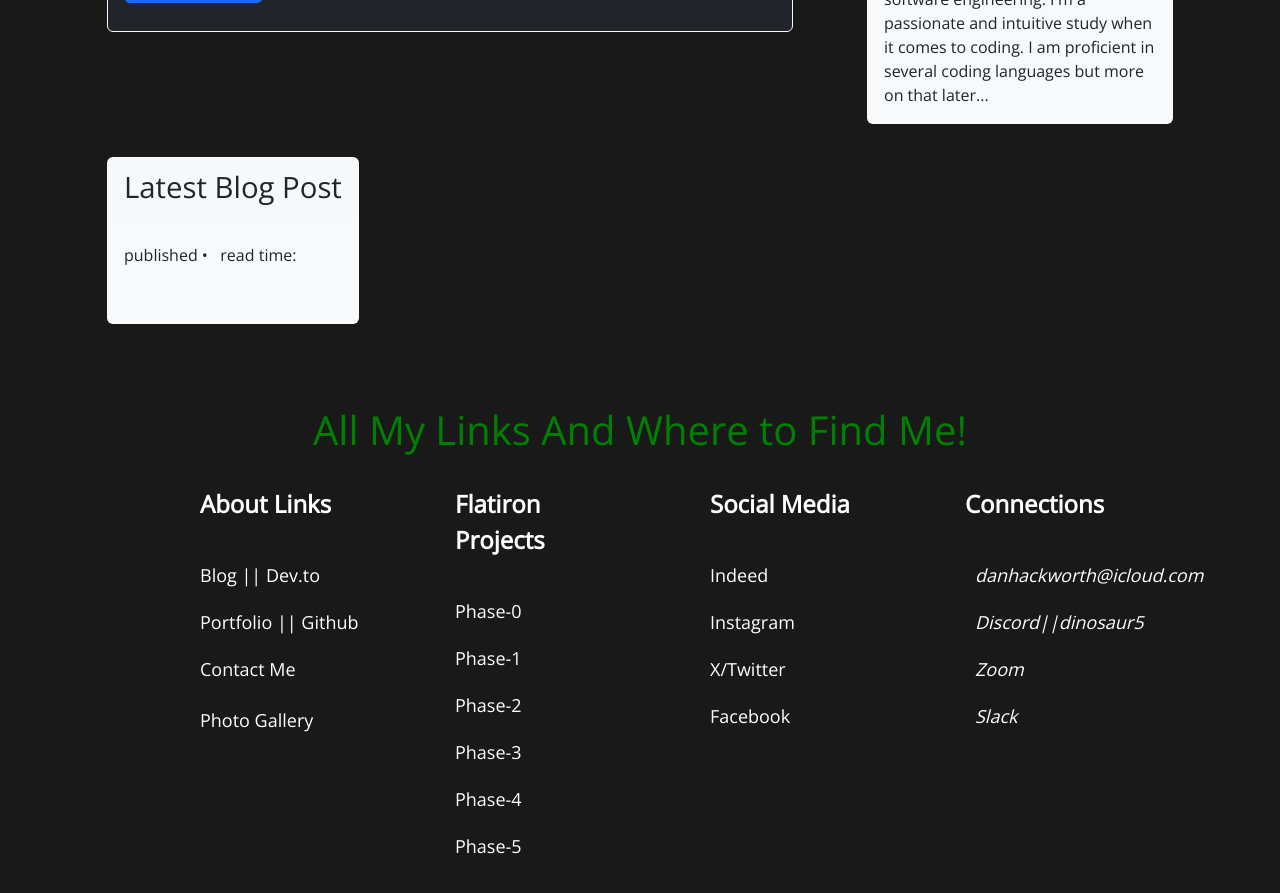
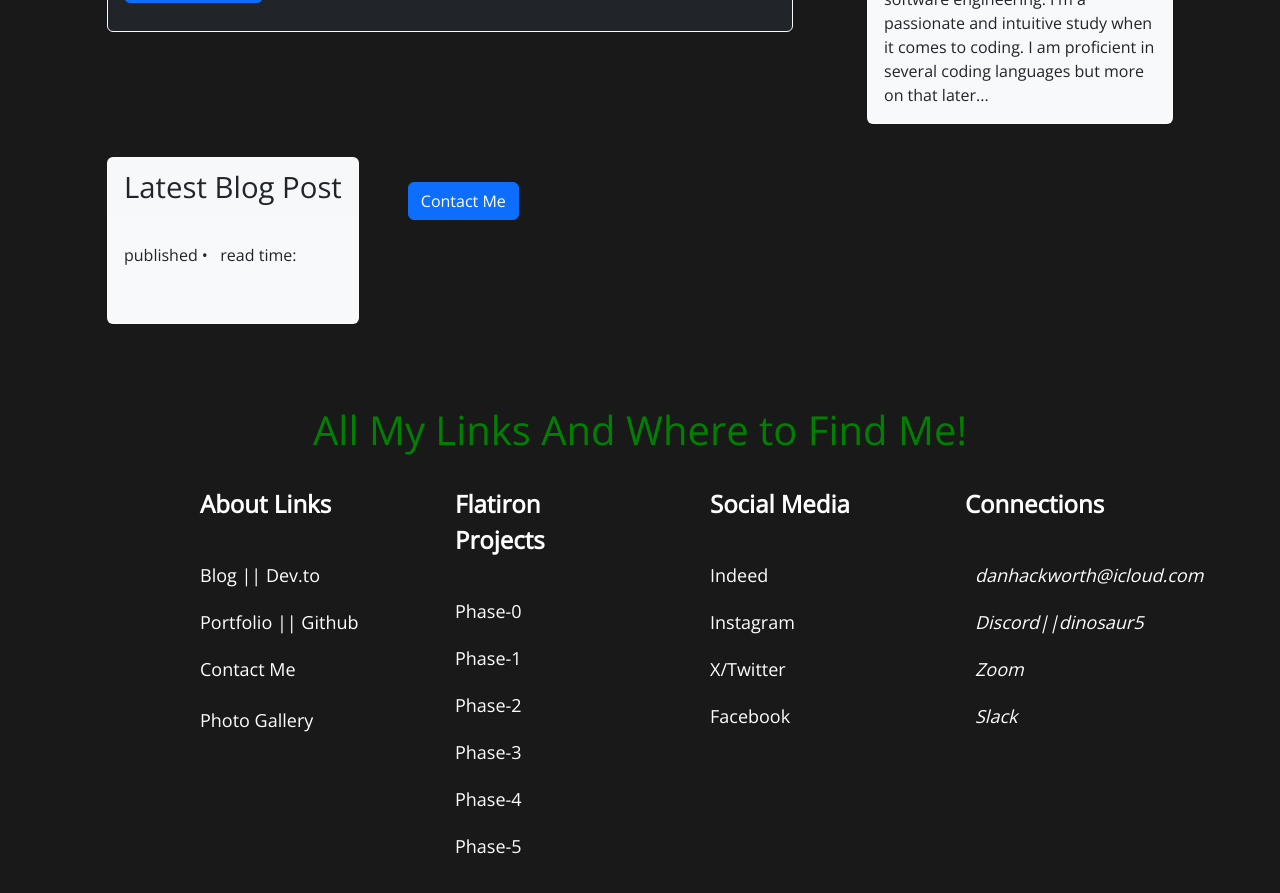
Before and after one commit to Din0saur5/Dan_Hackworth_website_React, a React (Vite) app: page / in a window 1280 px wide. Shown: the part 1540-2433 px from the top of the page. Built offline with nearby package versions, Linux system fonts and the light colour scheme; no server answers.

Commit message:
update notes added contact me redundancy button

```diff
--- a/src/App.css
+++ b/src/App.css
@@ -89,6 +89,7 @@ html, body { max-width: 100%; overflow-x: hidden; }
     margin-bottom:0px;
 
   }
+
 }
 
 /*home specific*/
@@ -97,6 +98,7 @@ html, body { max-width: 100%; overflow-x: hidden; }
     block-size: fit-content;
 
 }
+
 /*about specific*/
 .deep-about{
   background-image: url("/blue.jpg");
--- a/src/components/Dashboard.css
+++ b/src/components/Dashboard.css
@@ -31,6 +31,25 @@ a:visited{
     height: 20%;
 }
 
+.contact-btn{
+    margin-block-start: 50px;
+    transition: all .2s ease-in-out;
+   }
+   .contact-btn:hover{
+     transform: scale(1.2);
+   }
+
+  @media screen and (max-width: 1400px){
+
+    .dash-spacer{
+        display: none;
+    }
+  }
+  @media screen and (max-width: 1200px){
+  Button.contact-btn{
+    display:none;
+  }
+}
 @media screen and (max-width: 960px){
     .card-text{
         display:none
@@ -39,4 +58,5 @@ a:visited{
         display: inline-flex;
     }
 
+
 }
--- a/src/components/Dashboard.jsx
+++ b/src/components/Dashboard.jsx
@@ -118,6 +118,10 @@ const DashBoard = () => {
           </Card>
           </a>
         </Col>
+          <Col xs lg = "2" className='dash-spacer'></Col>
+        <Col  >
+        <Link to="/contact"><Button onClick={()=>{window.scrollTo(0, 0)}} className='contact-btn'>Contact Me</Button></Link>
+        </Col>
 
       </Row>
 
```
